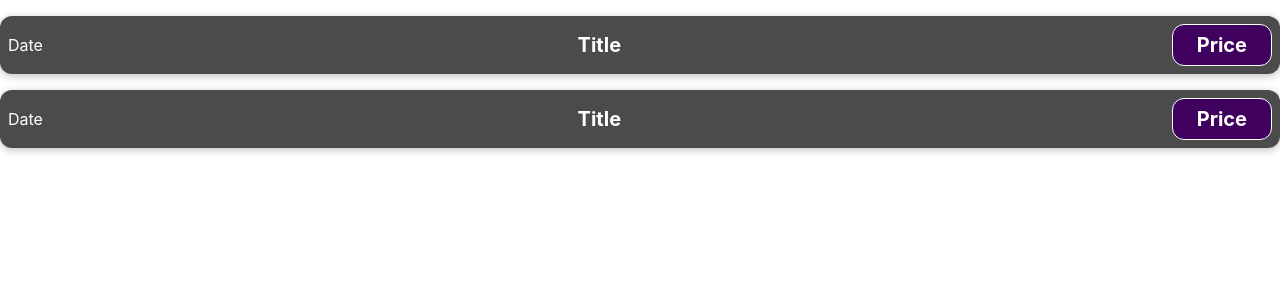
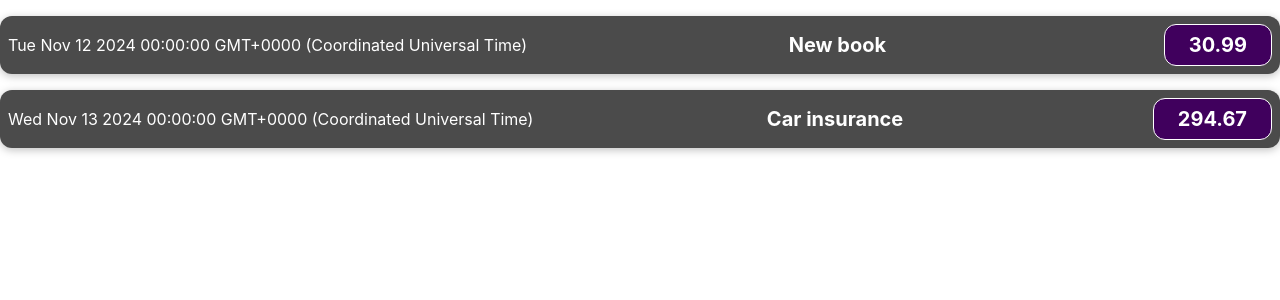
Before and after one commit to advendokt/expenses-react-1, a React (Create React App) app: page / in a window 1280 px wide. Shown: the top 300 px of the page. Built offline with nearby package versions, Linux system fonts and the light colour scheme.

Commit message:
Get data with props

```diff
--- a/src/App.js
+++ b/src/App.js
@@ -1,12 +1,26 @@
 import './App.css';
 import ExpensesItem from './components/ExpenseItem';
 
-function App() {
+const App = () => {
+  const expenses = [
+    {
+      date: new Date(2024, 10 ,12),
+      title:'New book',
+      price: 30.99
+    },
+    {
+      date: new Date(2024, 10, 13),
+      title: 'Car insurance',
+      price: 294.67
+    }
+
+  ]
+
+
   return (
     <div className="App">
-      <ExpensesItem />
-      <ExpensesItem />
-
+      <ExpensesItem data={expenses[0]}/>
+      <ExpensesItem data={expenses[1]}/>
     </div>
   );
 }
--- a/src/components/ExpenseItem.js
+++ b/src/components/ExpenseItem.js
@@ -1,11 +1,15 @@
 import'./ExpensesItem.css';
-const ExpensesItem = () => {
+const ExpensesItem = (props) => {
+
+    console.log(props)
+    console.log(props.date)
+
     return (
         <div className='expense-item'>
-            <div>Date</div>
+            <div>{props.data.date.toString()}</div>
             <div className='expense-item__description'>
-                <h2>Title</h2>
-                <div className='expense-item__price'>Price</div>
+                <h2>{props.data.title}</h2>
+                <div className='expense-item__price'>{props.data.price}</div>
             </div>
         </div>
     )
```
